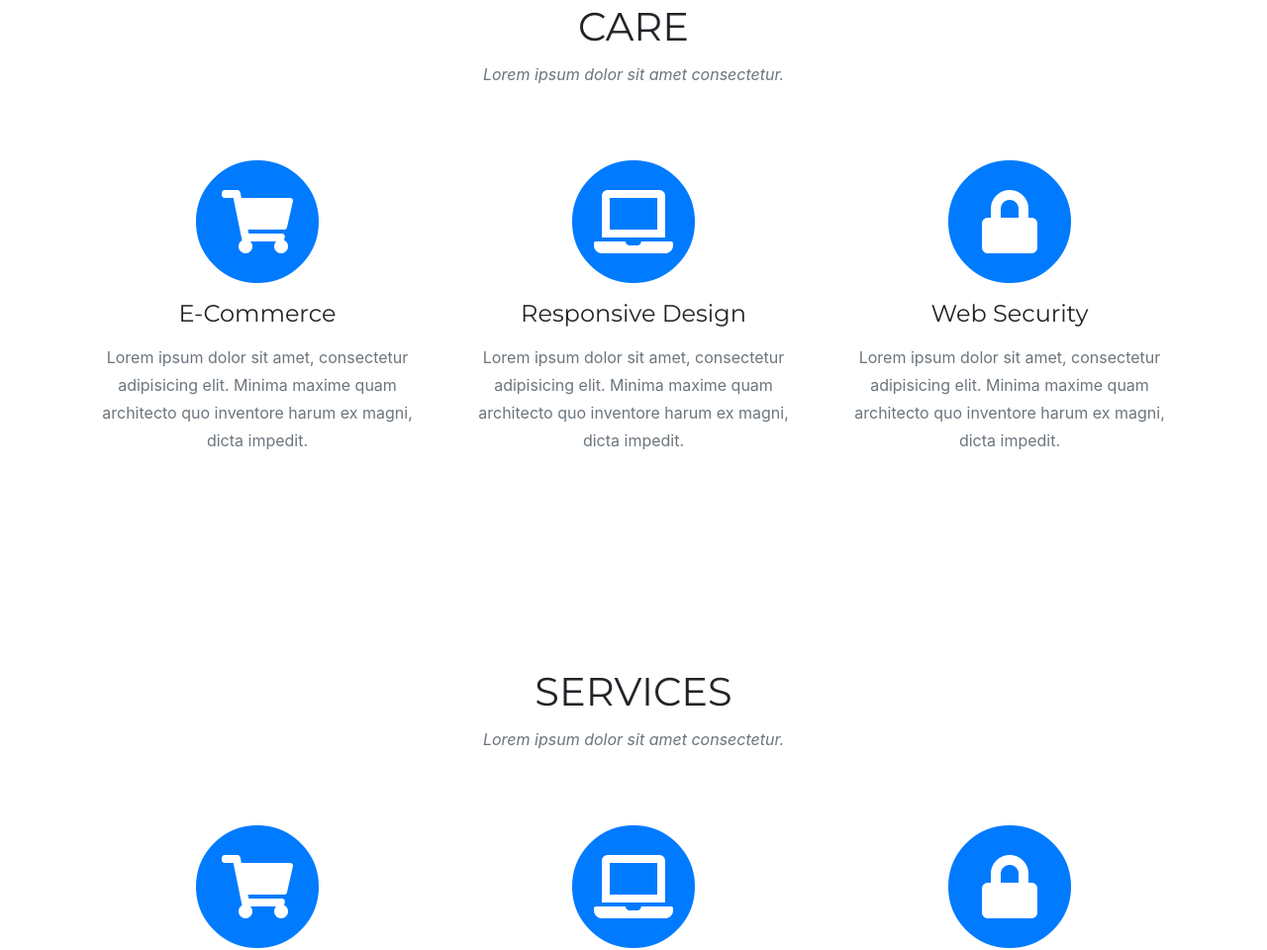
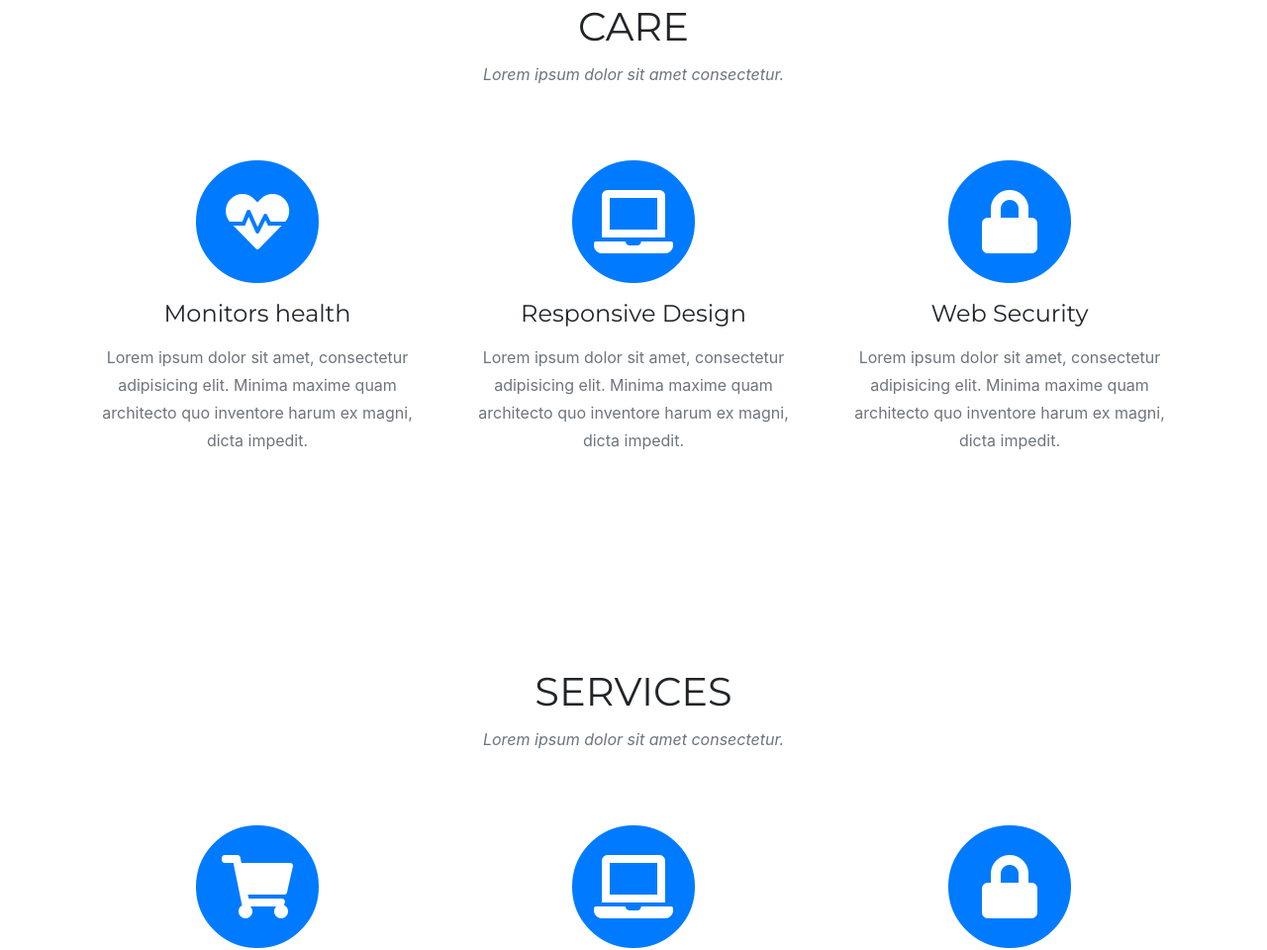
Before and after one commit to MBaker880/ExitAndLeave, a website with bundled scripts: page startbootstrap-agency-gh-pages/index.html in a window 1280 px wide. Shown: the part 1497-2457 px from the top of the page at 99% size. Built offline with nearby package versions, Linux system fonts and the light colour scheme; a web font is replaced by a local one.

Commit message:
Care Section
Started care section

```diff
--- a/startbootstrap-agency-gh-pages/index.html
+++ b/startbootstrap-agency-gh-pages/index.html
@@ -108,6 +108,7 @@
   </section>
 
     <!-- Care -->
+
     <section class="page-section" id="care">
       <div class="container">
         <div class="row">
@@ -120,9 +121,9 @@
           <div class="col-md-4">
             <span class="fa-stack fa-4x">
               <i class="fas fa-circle fa-stack-2x text-primary"></i>
-              <i class="fas fa-shopping-cart fa-stack-1x fa-inverse"></i>
+              <i class="fas fa-heartbeat fa-stack-1x fa-inverse"></i>
             </span>
-            <h4 class="service-heading">E-Commerce</h4>
+            <h4 class="service-heading">Monitors health</h4>
             <p class="text-muted">Lorem ipsum dolor sit amet, consectetur adipisicing elit. Minima maxime quam architecto quo inventore harum ex magni, dicta impedit.</p>
           </div>
           <div class="col-md-4">
```
